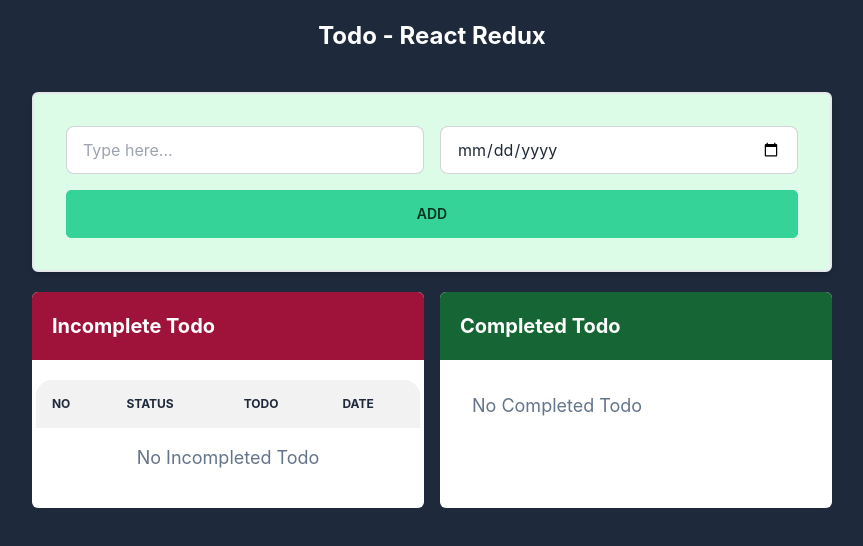
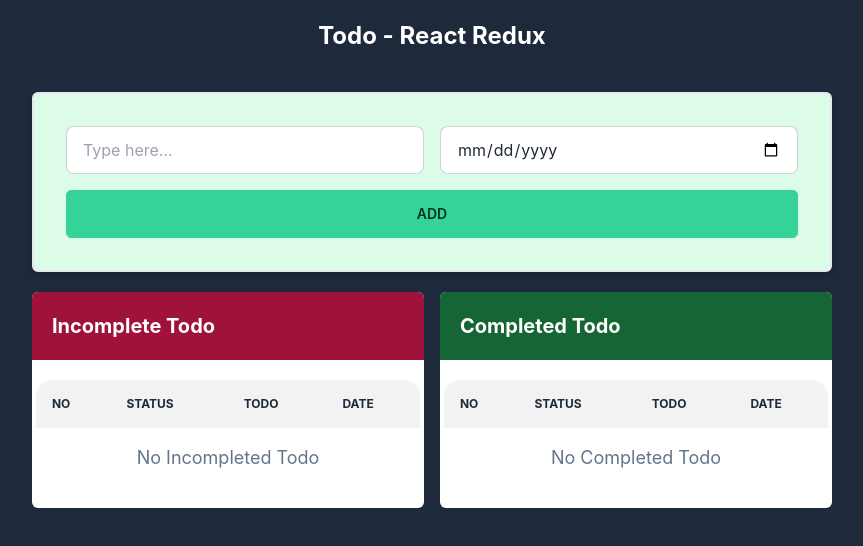
Before and after one commit to Programmer-Mehadi/todo-react-redux, a React (Create React App) app: page / in a window 1280 px wide. Shown: the top 546 px of the page, without its empty margins (208-1071 px from the left). Built offline with nearby package versions, Linux system fonts and the light colour scheme.

Commit message:
make complete and incomplete todo done.

```diff
--- a/src/components/CompletedTodo.js
+++ b/src/components/CompletedTodo.js
@@ -3,23 +3,55 @@
 
 const CompletedTodo = () => {
   const data = useSelector((state) => state.completedList);
+  const dispatch = useDispatch();
   return (
     <section className="text-slate-800 bg-white rounded-md">
       <h2 className="font-bold text-xl bg-green-800 rounded-t-md p-5 text-white">
         Completed Todo
       </h2>
-      <ul className="p-8">
-        {data?.length > 0 ? (
-          <li className="flex gap-4">
-            <input type="checkbox" className="w-[30px]" />
-            <span className="text-lg">jgfsfskh</span>
-          </li>
-        ) : (
-          <li className="flex gap-4">
-            <span className="text-lg text-slate-500">No Completed Todo</span>
-          </li>
-        )}
-      </ul>
+      <table className="table w-[98%] mx-auto my-5">
+        <thead>
+          <tr>
+            <th>No</th>
+            <th>Status</th>
+            <th>Todo</th>
+            <th>Date</th>
+          </tr>
+        </thead>
+        <tbody>
+          {data?.length > 0 ? (
+            data?.map((todo, index) => {
+              const { todoText, todoDate } = todo;
+              return (
+                <tr>
+                  <td>{index + 1}</td>
+                  <td>
+                    <input
+                      type="checkbox"
+                      className="w-[30px]"
+                      checked={true}
+                      onChange={() => {
+                        dispatch({
+                          type: "MAKE_INCOMPLETE_TODO",
+                          payload: { id: todo.id },
+                        });
+                      }}
+                    />
+                  </td>
+                  <td className="text-lg">{todoText}</td>
+                  <td className="text-lg">{todoDate}</td>
+                </tr>
+              );
+            })
+          ) : (
+            <tr>
+              <td className="text-lg text-slate-500 text-center" colspan="4">
+                No Completed Todo
+              </td>
+            </tr>
+          )}
+        </tbody>
+      </table>
     </section>
   );
 };
--- a/src/redux/redux.js
+++ b/src/redux/redux.js
@@ -10,18 +10,26 @@
         incompleteList: [...state.incompleteList, action?.payload],
       };
     case "MAKE_INCOMPLETE_TODO":
-      return state;
-    case "MAKE_COMPLETED_TODO":
-      const completeTodo = state.incompleteList.filter(
+      let comTodo = state.completedList.filter(
         (todo) => todo?.id === action?.payload?.id
       );
-      const incompleteList = state.incompleteList.filter(
+      let completeList = state.completedList.filter(
         (todo) => todo?.id !== action?.payload?.id
       );
-      const completedList = [...state.completedList, ...completeTodo];
+      return {
+        incompleteList: [...state.incompleteList, ...comTodo],
+        completedList: [...completeList],
+      };
+    case "MAKE_COMPLETED_TODO":
+      let incomTodo = state.incompleteList.filter(
+        (todo) => todo?.id === action?.payload?.id
+      );
+      let incompleteList = state.incompleteList.filter(
+        (todo) => todo?.id !== action?.payload?.id
+      );
       state = {
         incompleteList: [...incompleteList],
-        completedList: [...completedList],
+        completedList: [...state.completedList, ...incomTodo],
       };
       return state;
     default:
```
